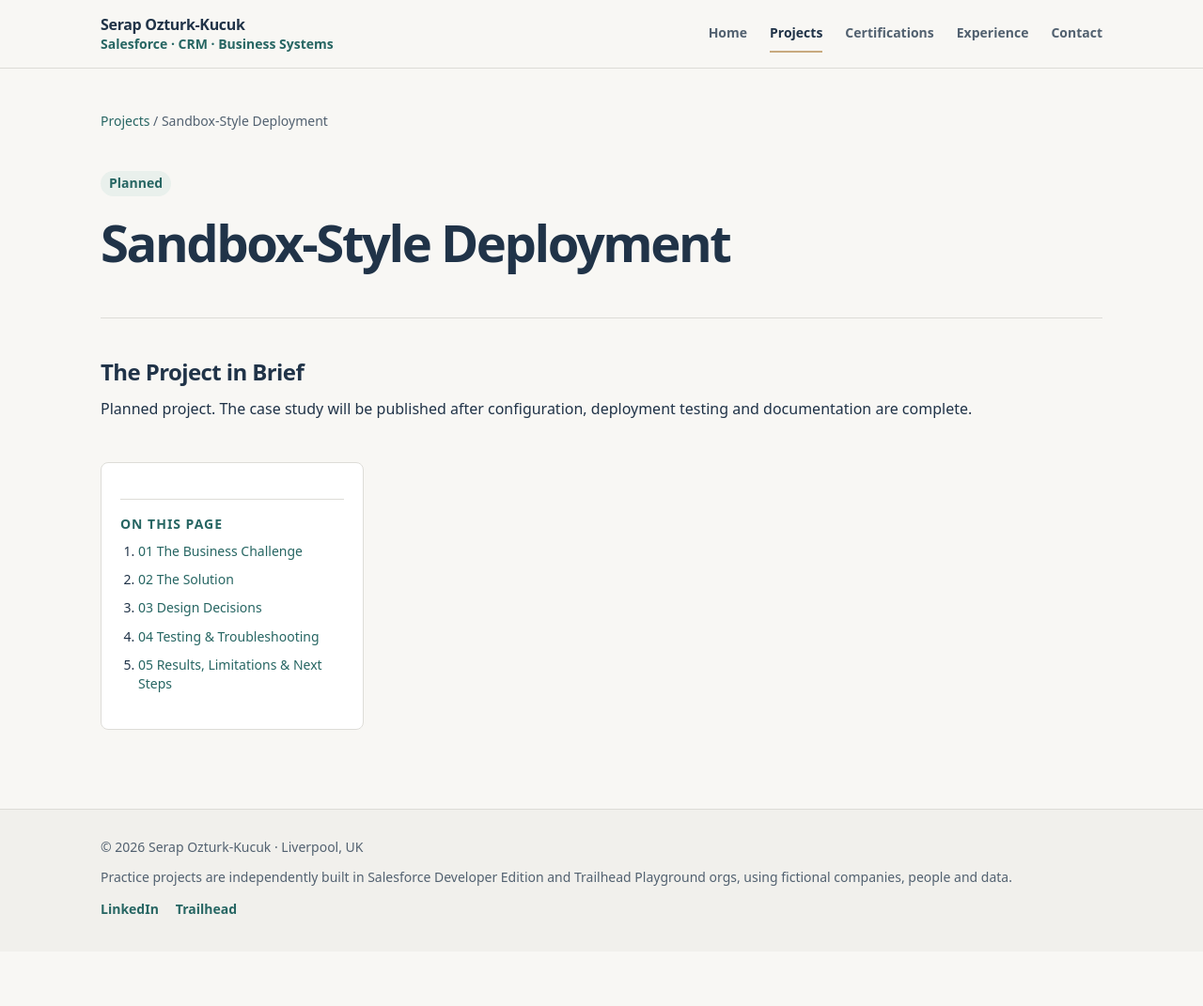
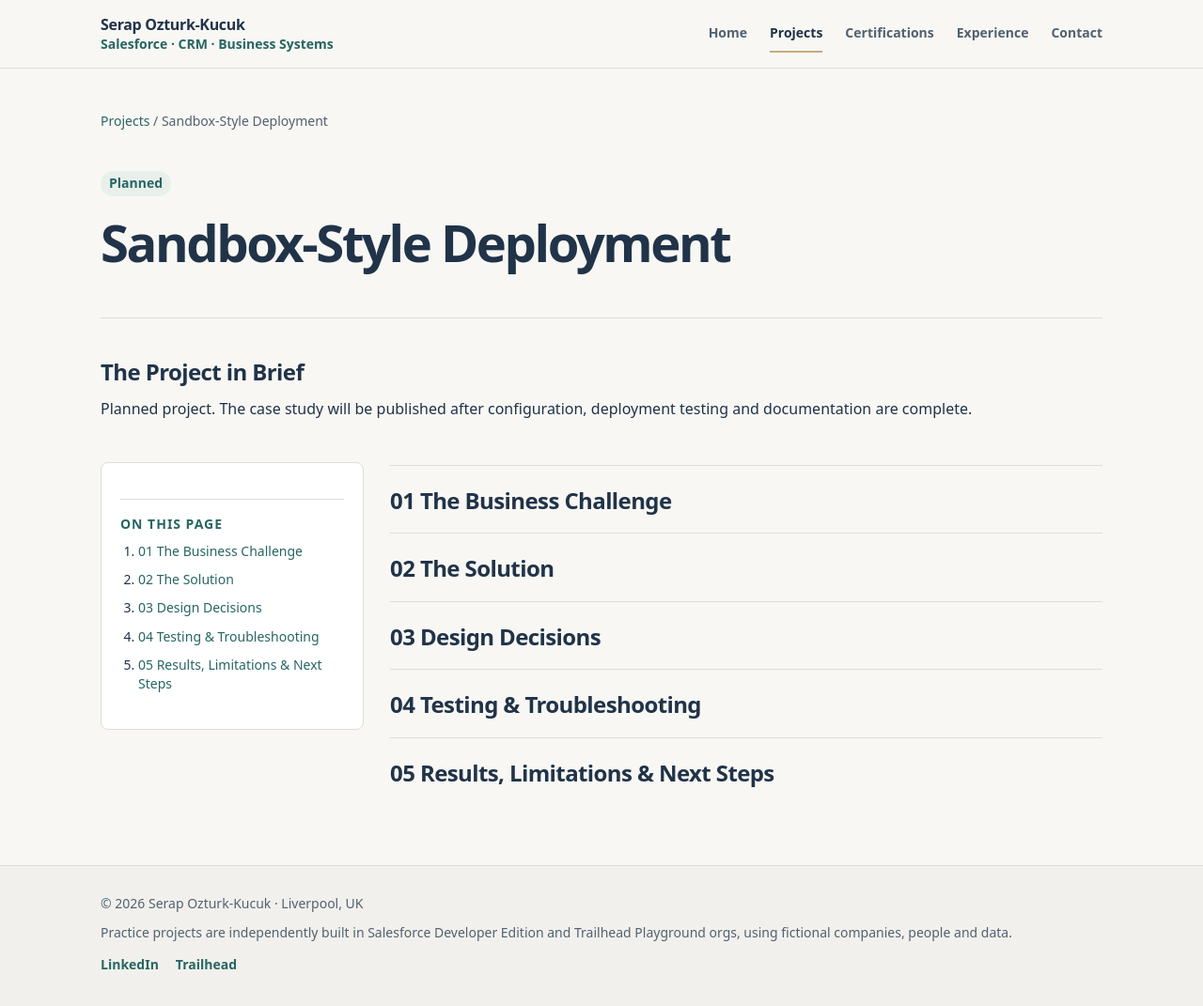
Before and after one commit to serapozturkkucuk/serapozturkkucuk.github.io, a Jekyll site: the page built from _projects/sandbox-deployment.md, in a window 1280 px wide and 1072 px high. Shown: the whole window at 94% size. Built offline with Jekyll 4.4.1, drawn with Linux system fonts in a browser that asks for light colours.

Commit message:
Always render five standardized sections for every project, even before all content is written

```diff
--- a/_layouts/project.html
+++ b/_layouts/project.html
@@ -49,8 +49,8 @@ layout: default
   </aside>
 
   <article class="case">
-    {% for section_markup in project_sections offset:1 limit:5 %}
-      {% assign section_key = section_ids[forloop.index0] %}
+    {% for section_key in section_ids %}
+      {% assign section_markup = project_sections[forloop.index] %}
       {% case section_key %}
         {% when 'challenge' %}{% assign section_title = '01 The Business Challenge' %}
         {% when 'solutions' %}{% assign section_title = '02 The Solution' %}
```
